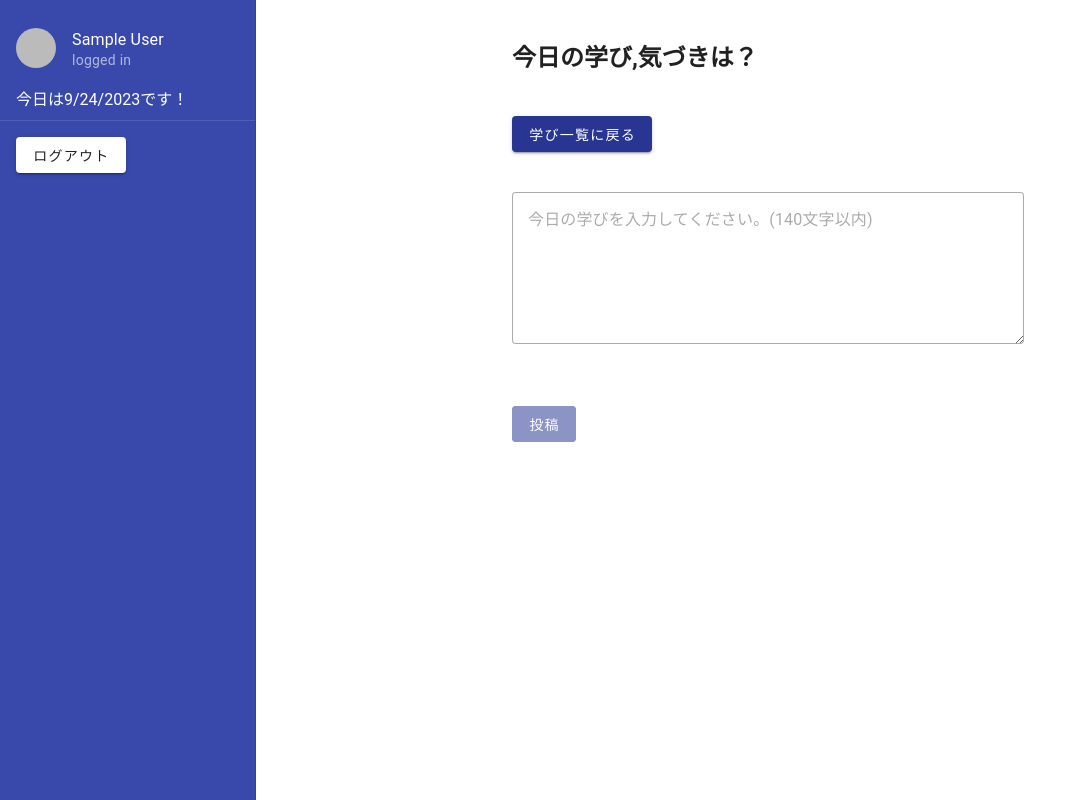
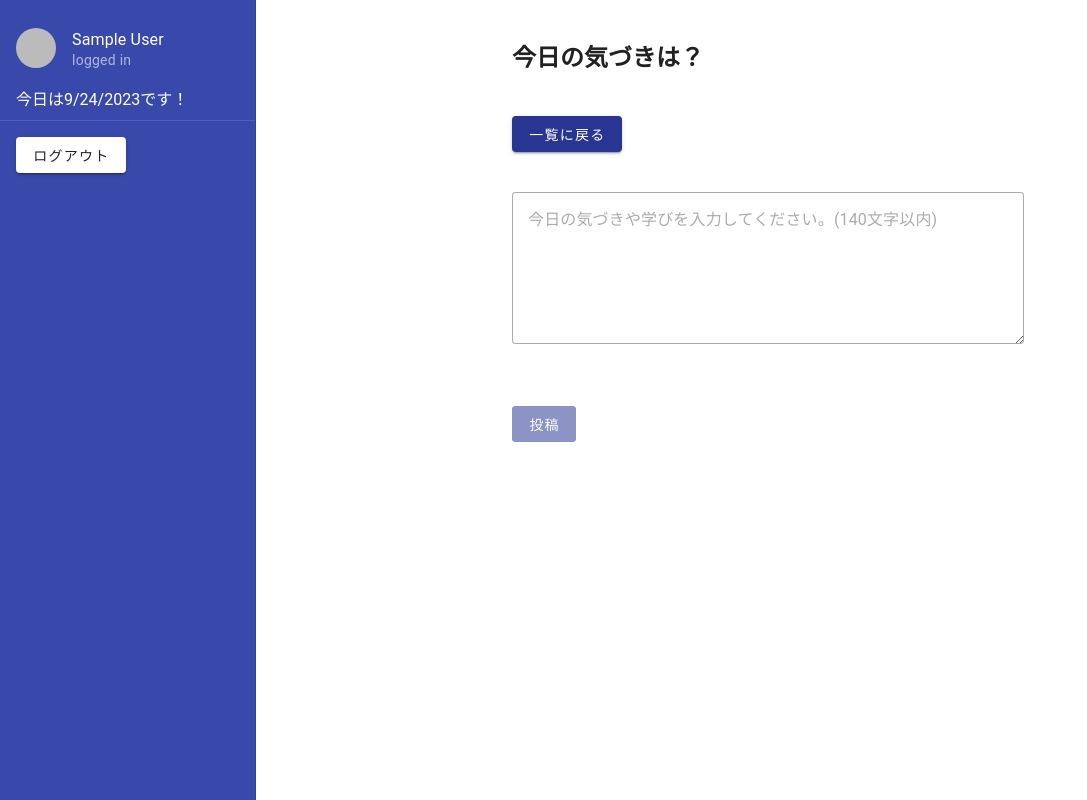
Before and after one commit to kannna5296/book-manager, a Vue app: page /add in a window 1280 px wide. Shown: the whole page, without its empty margins (0-1087 px from the left). Built offline with nearby package versions, Linux system fonts and the light colour scheme; no server answers; the database is empty; sample sign-in values are in the browser's storage.

Commit message:
表示若干修正

```diff
--- a/src/components/Learn.vue
+++ b/src/components/Learn.vue
@@ -51,10 +51,10 @@ getLearns();
 </script>
 
 <template>
-  <h2 class="mt-10 w-50 mx-auto">今日までの学び一覧</h2>
+  <h2 class="mt-10 w-50 mx-auto">今日までの気づき一覧</h2>
   <div class="mt-10 w-50 mx-auto">
     <router-link to="/add">
-      <v-btn color="indigo-darken-3">学びを追加</v-btn>
+      <v-btn color="indigo-darken-3">気づきを追加</v-btn>
     </router-link>
   </div>
   <v-row
--- a/src/components/LearnAdd.vue
+++ b/src/components/LearnAdd.vue
@@ -19,7 +19,7 @@ today.setDate(today.getDate() + 1); //新規変数作りたいけどJavaScript
 const endDate: Timestamp = Timestamp.fromDate(today);
 
 const learnRequiredValidation = (value: string) =>
-  !!value || "今日の学びを入力してください。";
+  !!value || "今日の気づきを入力してください。";
 const learnMaxValidation = (value: string) =>
   value.length <= 140 || "140文字以内で入力してください。";
 const learnRules = [learnRequiredValidation, learnMaxValidation];
@@ -51,7 +51,8 @@ const getLearns = async () => {
     );
     if (learnsSnapShot.size > 0) {
       duplicatedOnDay.value = true;
-      errorMessage.value = "今日はすでに学びを投稿しているので投稿できません。";
+      errorMessage.value =
+        "今日はすでに気づきを投稿しているので投稿できません。";
     }
   });
 };
@@ -76,16 +77,16 @@ const submit = async () => {
 </script>
 
 <template>
-  <h2 class="mt-10 w-50 mx-auto">今日の学び,気づきは？</h2>
+  <h2 class="mt-10 w-50 mx-auto">今日の気づきは？</h2>
   <div class="mt-10 w-50 mx-auto">
     <router-link to="/">
-      <v-btn color="indigo-darken-3">学び一覧に戻る</v-btn>
+      <v-btn color="indigo-darken-3">一覧に戻る</v-btn>
     </router-link>
   </div>
   <v-form ref="form" v-model="valid">
     <v-textarea
       class="mt-10 w-50 mx-auto"
-      placeholder="今日の学びを入力してください。(140文字以内)"
+      placeholder="今日の気づきや学びを入力してください。(140文字以内)"
       variant="outlined"
       v-model="inputting"
       :rules="learnRules"
--- a/src/components/SideBarTemplate.vue
+++ b/src/components/SideBarTemplate.vue
@@ -26,7 +26,6 @@ const logout = () => {
 
 <template>
   <v-app id="inspire">
-    <!--TODO 一旦無視-->
     <v-navigation-drawer
       v-if="login"
       model-value
--- a/src/components/Signin.vue
+++ b/src/components/Signin.vue
@@ -19,9 +19,9 @@ const signInWithGoogle = () => {
 </script>
 
 <template>
-  <h2 class="mt-10 w-50 mx-auto text-center">日々是好日</h2>
+  <h2 class="mt-10 w-50 mx-auto text-center">気づきのメモ帳</h2>
   <h3 class="mt-10 w-50 mx-auto text-center">
-    本日もお疲れ様でした。今日の学びを記録しましょう。
+    本日もお疲れ様でした。今日の気づきや学びを記録しましょう。
   </h3>
   <v-row class="mt-10 w-50 mx-auto" justify="center">
     <button @click="signInWithGoogle">
```
